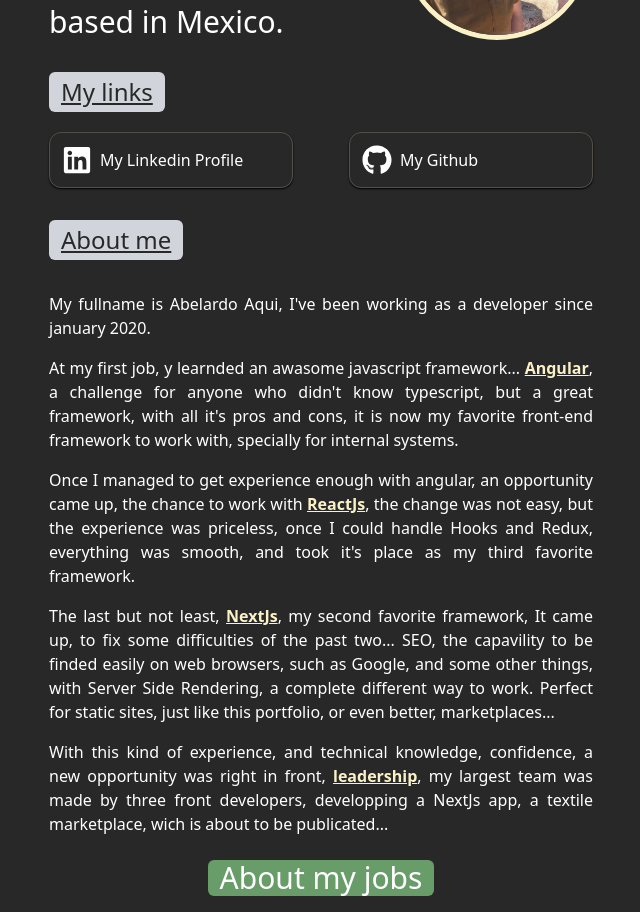
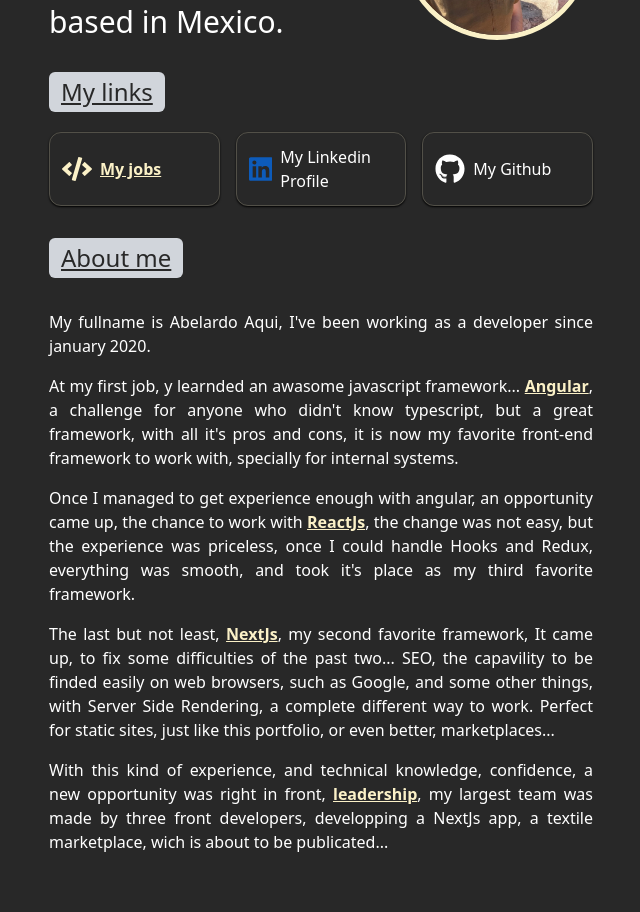
Before and after one commit to TecAbel/tecabel-portfolio, a Next.js app: page / in a window 1280 px wide. Shown: the part 400-1312 px from the top of the page, without its empty margins (319-959 px from the left). After the commit the page ends 1270 px from the top, so only its background shows below. Built offline with nearby package versions, Linux system fonts and the light colour scheme.

Commit message:
feat(upgrade): upgrade dependencies, change my jobs link
upgrade all dependencies, check build

BREAKING CHANGE: upgrade to nextjs v14

```diff
--- a/src/components/sections/my-links.tsx
+++ b/src/components/sections/my-links.tsx
@@ -1,11 +1,15 @@
 import Link from 'next/link'
-import { FaGithub, FaLinkedin } from 'react-icons/fa'
+import { FaCode, FaGithub, FaLinkedin } from 'react-icons/fa'
 
 export const MyLinksSection = () => {
   return (
     <div className="mt-8 w-full">
       <p className="section-title">My links</p>
-      <div className="mt-5 grid grid-cols-1 gap-y-4 md:grid-cols-2 md:gap-14">
+      <div className="mt-5 grid grid-cols-1 gap-y-4 md:grid-cols-3 md:gap-4">
+        <Link className="my-link enphasis font-bold" href={'/jobs'}>
+          <FaCode className=" text-3xl" />{' '}
+          <span className="underline">My jobs</span>
+        </Link>
         <Link
           className="my-link"
           passHref={false}
--- a/src/pages/index.tsx
+++ b/src/pages/index.tsx
@@ -2,7 +2,6 @@ import { HeadPortfolio } from '@/components'
 import { HellowSection } from '@/components/sections'
 import { MyLinksSection } from '@/components/sections/my-links'
 import { MainLayout } from '@/layouts/main-layout'
-import Link from 'next/link'
 
 export default function Home() {
   return (
@@ -14,21 +13,6 @@ export default function Home() {
         <HeadPortfolio />
         <MyLinksSection />
         <HellowSection />
-        <div className="mt-6 grid w-full place-items-center">
-          <Link
-            className="
-            rounded-md
-            bg-button
-            px-3
-            text-3xl
-            text-white
-            dark:bg-button-dark
-            "
-            href={'/jobs'}
-          >
-            About my jobs
-          </Link>
-        </div>
       </MainLayout>
     </>
   )
--- a/src/pages/jobs.tsx
+++ b/src/pages/jobs.tsx
@@ -151,7 +151,6 @@ export default function JobsPage() {
                       <span>Central Textilera</span>
                       <TbHandClick />
                     </Link>
-                    .
                   </p>
                 }
               />
--- a/src/styles/globals.scss
+++ b/src/styles/globals.scss
@@ -37,7 +37,7 @@ button:target {
     }
   }
   .icon-linkedin {
-    @apply text-[#0d5bba] dark:text-white;
+    @apply text-[#0d5bba];
   }
   .icon-github {
     @apply text-gray-800 dark:text-white;
@@ -59,5 +59,8 @@ button:target {
   }
   .my-link {
     @apply flex items-center gap-2 rounded-xl border-[1px] border-main/20 p-3 shadow-sm shadow-black dark:text-white;
+    &.enphasis {
+      @apply dark:text-main;
+    }
   }
 }
```
Also changed, not shown: package.json (+15 -15 lines), 1 other file (tests, documents, lock files or other folders).
